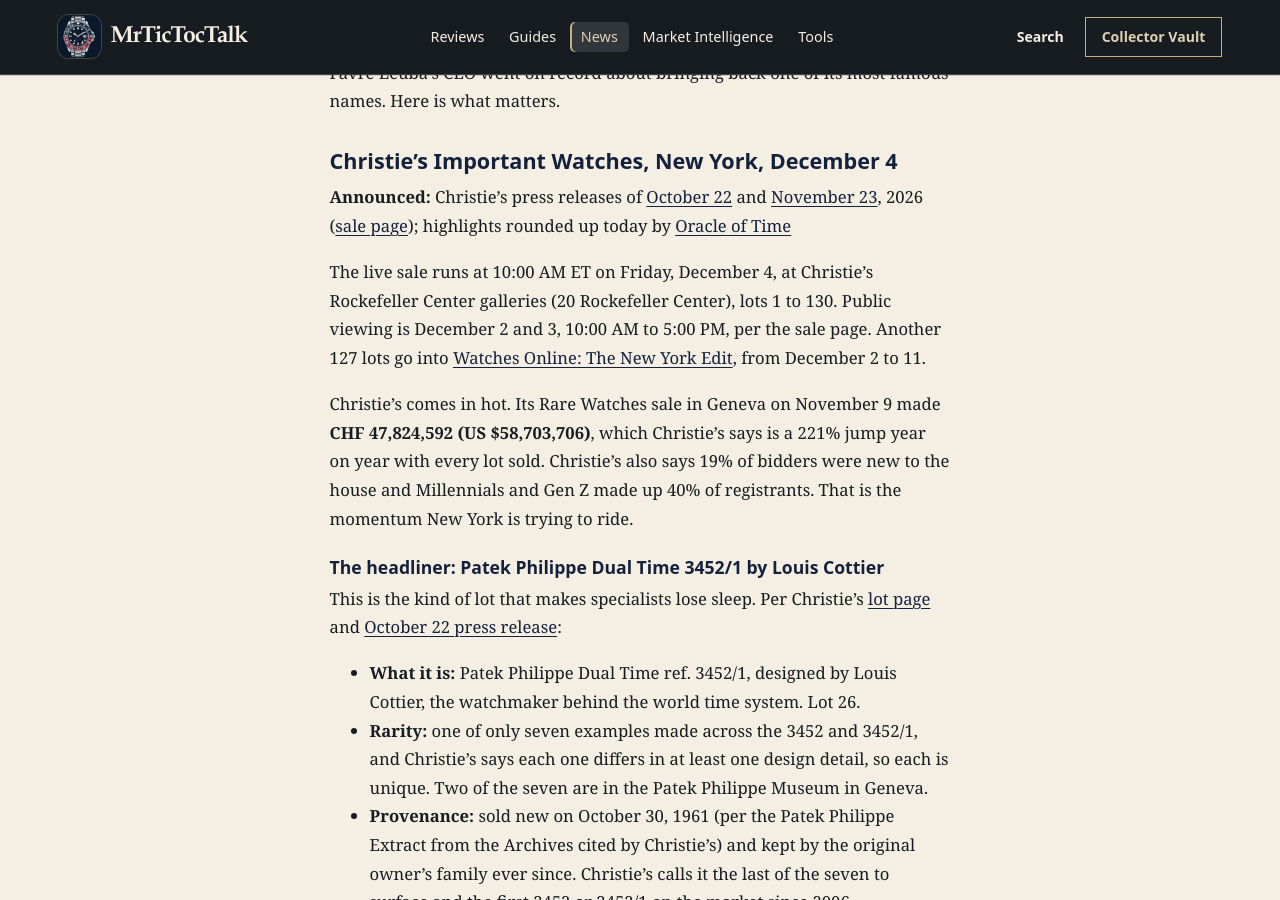
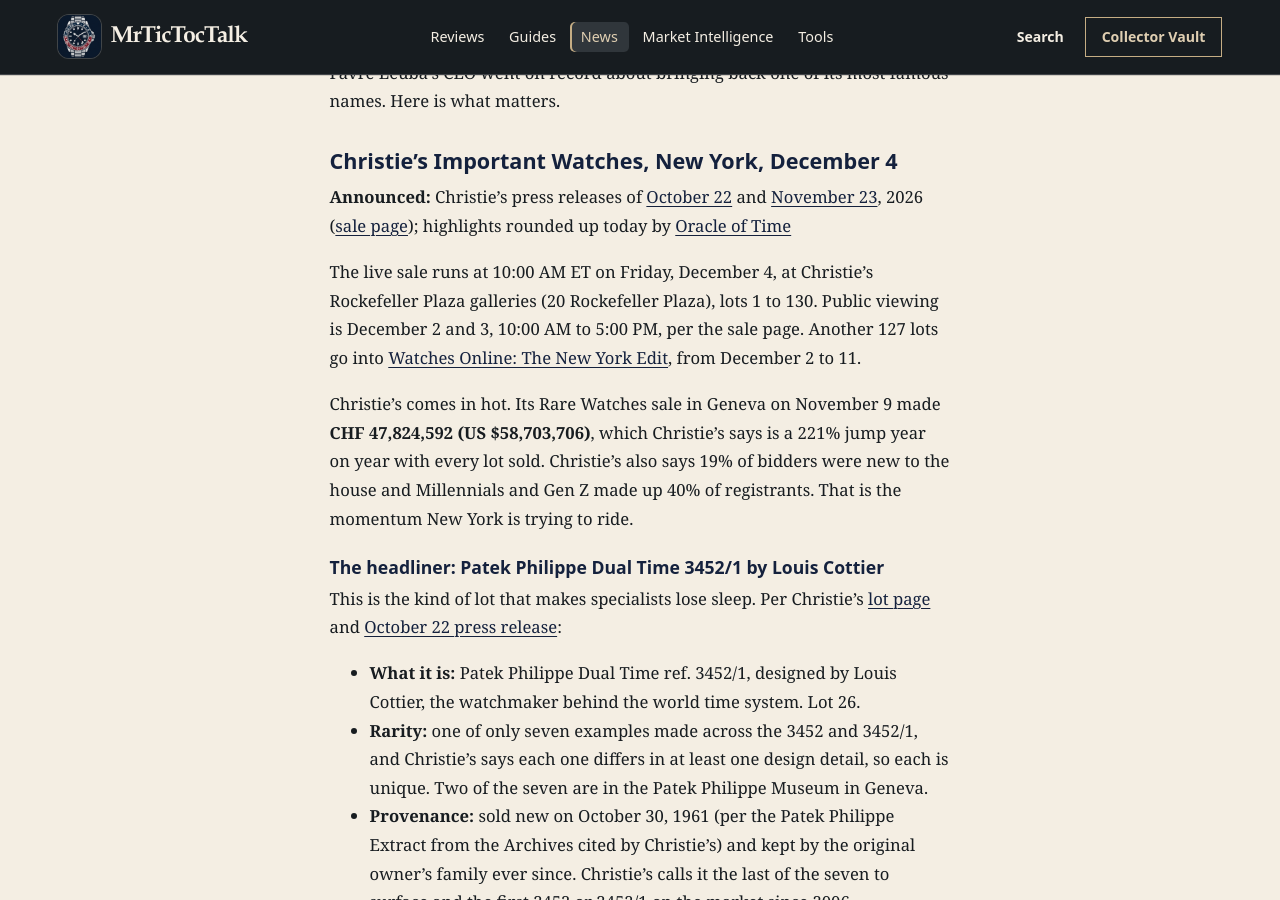
Before and after one commit to williec677/williec677.github.io, a Jekyll site: the page built from _posts/2026-11-27-christies-new-york-important-watches-patek-3452-akmaev-time-adrift-favre-leuba-bivouac-news.md, in a window 1280 px wide and 900 px high, scrolled down 1749 px. Built offline with Jekyll 4.4.1, drawn with Linux system fonts in a browser that asks for light colours.

Commit message:
Accuracy fix: Christie's venue is Rockefeller Plaza
Change the Christie's New York venue wording from Rockefeller Center to Rockefeller Plaza, including 20 Rockefeller Plaza. Leave the Phillips bag line unchanged.

```diff
--- a/_posts/2026-11-27-christies-new-york-important-watches-patek-3452-akmaev-time-adrift-favre-leuba-bivouac-news.md
+++ b/_posts/2026-11-27-christies-new-york-important-watches-patek-3452-akmaev-time-adrift-favre-leuba-bivouac-news.md
@@ -8,7 +8,7 @@ category_label: News
 cluster: news
 tags: [news, auction, christie's, new york, patek philippe, 3452/1, louis cottier, dual time, rolex, daytona, 6264, cherry logo, audemars piguet, 5504, f.p. journe, cartier, crash, kari voutilainen, akmaev, time adrift, hand engraving, la joux perret, independent, favre leuba, bivouac]
 affiliate: true
-ig_caption: "New York auction week just got a second headliner. Christie's Important Watches hits Rockefeller Center on December 4, one day before Phillips, and the top lot is a watch almost nobody has seen: a 1961 Patek Philippe Dual Time 3452/1 by Louis Cottier, unique per Christie's and one of only seven made across the 3452 and 3452/1, in white and yellow gold with an integrated two tone bracelet, kept by the same family for 65 years. Estimate: $800,000 to $1,600,000 USD. Also in the sale: a 14k gold Rolex Daytona 6264 'Cherry Logo' with fewer than ten known ($200,000 to $400,000 USD) and a 1953 Audemars Piguet 5504 triple calendar, one of 20 made ($80,000 to $160,000 USD). Plus California engraver Artur Akmaev's Time Adrift, 20 pieces with freehand engraved waves on a solid silver dial, and Favre Leuba's CEO says a new Bivouac is coming. Which one are you chasing? Comment below and save this for auction week. Full story on the Journal, link in bio. #christies #patekphilippe #rolexdaytona #audemarspiguet #akmaev #favreleuba #watchauction #independentwatchmaking #watchnews #mrtictoctalk"
+ig_caption: "New York auction week just got a second headliner. Christie's Important Watches hits Rockefeller Plaza on December 4, one day before Phillips, and the top lot is a watch almost nobody has seen: a 1961 Patek Philippe Dual Time 3452/1 by Louis Cottier, unique per Christie's and one of only seven made across the 3452 and 3452/1, in white and yellow gold with an integrated two tone bracelet, kept by the same family for 65 years. Estimate: $800,000 to $1,600,000 USD. Also in the sale: a 14k gold Rolex Daytona 6264 'Cherry Logo' with fewer than ten known ($200,000 to $400,000 USD) and a 1953 Audemars Piguet 5504 triple calendar, one of 20 made ($80,000 to $160,000 USD). Plus California engraver Artur Akmaev's Time Adrift, 20 pieces with freehand engraved waves on a solid silver dial, and Favre Leuba's CEO says a new Bivouac is coming. Which one are you chasing? Comment below and save this for auction week. Full story on the Journal, link in bio. #christies #patekphilippe #rolexdaytona #audemarspiguet #akmaev #favreleuba #watchauction #independentwatchmaking #watchnews #mrtictoctalk"
 image: "/assets/img/watches/patek-philippe-3452-1-dual-time-christies-new-york.webp"
 image_alt: "Patek Philippe Dual Time reference 3452/1 by Louis Cottier with white hobnail dial, two gold time zone subdials and integrated white and yellow gold bracelet on a red background"
 image_credit: "Christie's"
@@ -19,7 +19,7 @@ Black Friday morning, and the best watch news has nothing to do with a sale bann
 
 **Announced:** Christie's press releases of [October 22](https://press.christies.com/christies-presents-an-exceptionally-rare-patek-philippe-dual-time-ref-34521-as-a-highlight-of-december-luxury-week-in-new-york/) and [November 23](https://press.christies.com/christies-presents-important-watches-during-new-york-luxury-week/), 2026 ([sale page](https://www.christies.com/auction/auction-24504-nyr/overview)); highlights rounded up today by [Oracle of Time](https://oracleoftime.com/christies-new-york-watch-sale/)
 
-The live sale runs at 10:00 AM ET on Friday, December 4, at Christie's Rockefeller Center galleries (20 Rockefeller Center), lots 1 to 130. Public viewing is December 2 and 3, 10:00 AM to 5:00 PM, per the sale page. Another 127 lots go into [Watches Online: The New York Edit](https://www.christies.com/auction/auction-24505-nyr), from December 2 to 11.
+The live sale runs at 10:00 AM ET on Friday, December 4, at Christie's Rockefeller Plaza galleries (20 Rockefeller Plaza), lots 1 to 130. Public viewing is December 2 and 3, 10:00 AM to 5:00 PM, per the sale page. Another 127 lots go into [Watches Online: The New York Edit](https://www.christies.com/auction/auction-24505-nyr), from December 2 to 11.
 
 Christie's comes in hot. Its Rare Watches sale in Geneva on November 9 made **CHF 47,824,592 (US $58,703,706)**, which Christie's says is a 221% jump year on year with every lot sold. Christie's also says 19% of bidders were new to the house and Millennials and Gen Z made up 40% of registrants. That is the momentum New York is trying to ride.
 
```
Also changed, not shown: release-log.md (+4 -0 lines).
